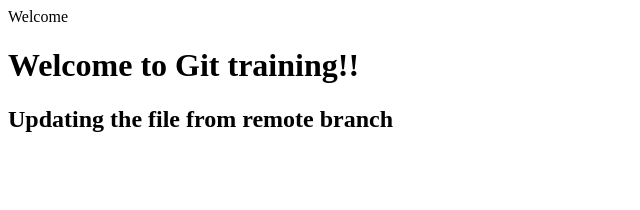
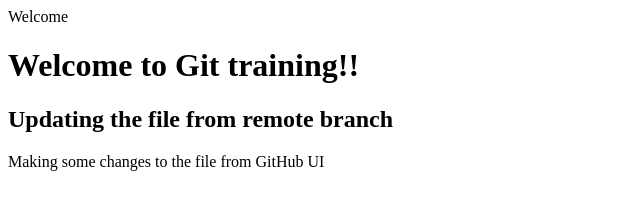
Before and after one commit to mrudula-gitacct/git_sessions, a plain HTML site: page index.html in a window 1280 px wide. Shown: the whole page, without its empty margins (0-640 px from the left). Drawn offline with Linux system fonts and the light colour scheme.

Commit message:
Update index.html

```diff
--- a/index.html
+++ b/index.html
@@ -8,5 +8,6 @@
     <body>
         <h1>Welcome to Git training!!</h1>
         <h2>Updating the file from remote branch</h2>
+        <p>Making some changes to the file from GitHub UI</p>
     </body>
 </html>
```
